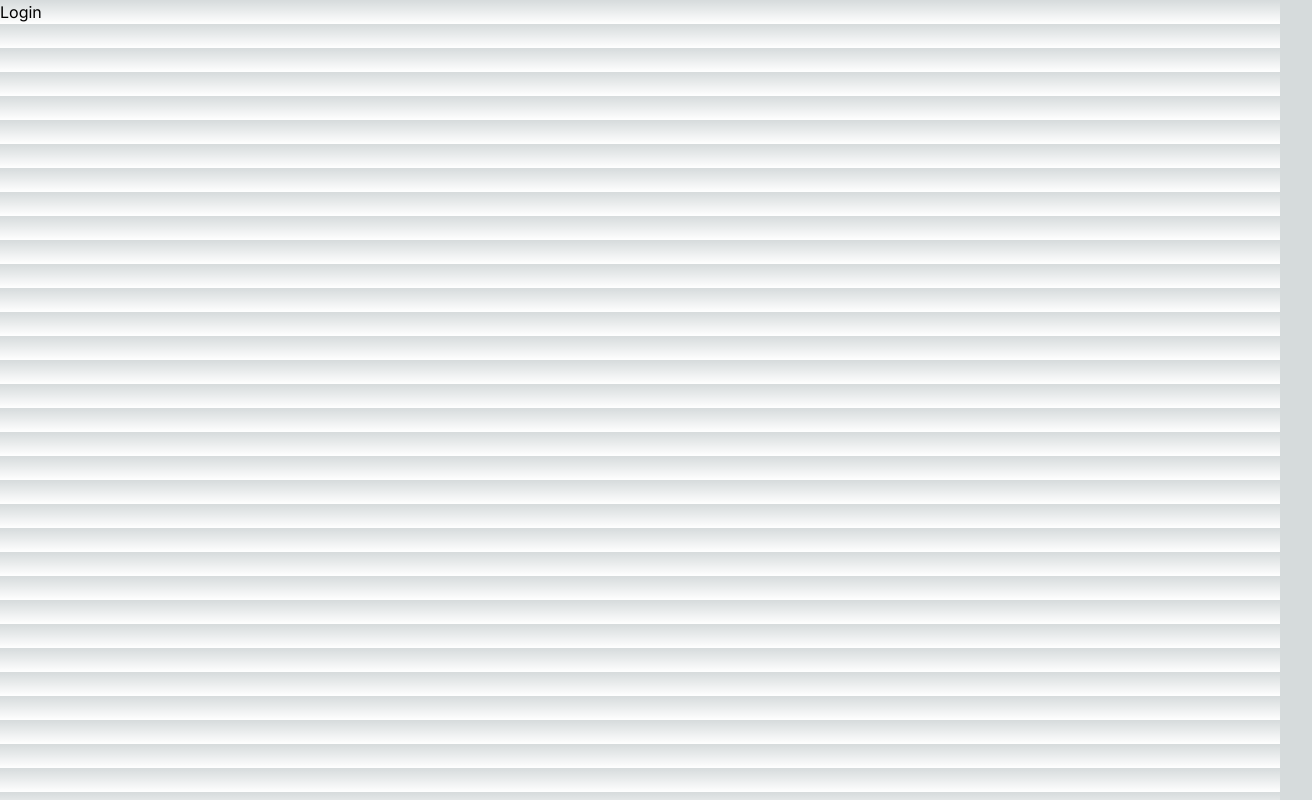
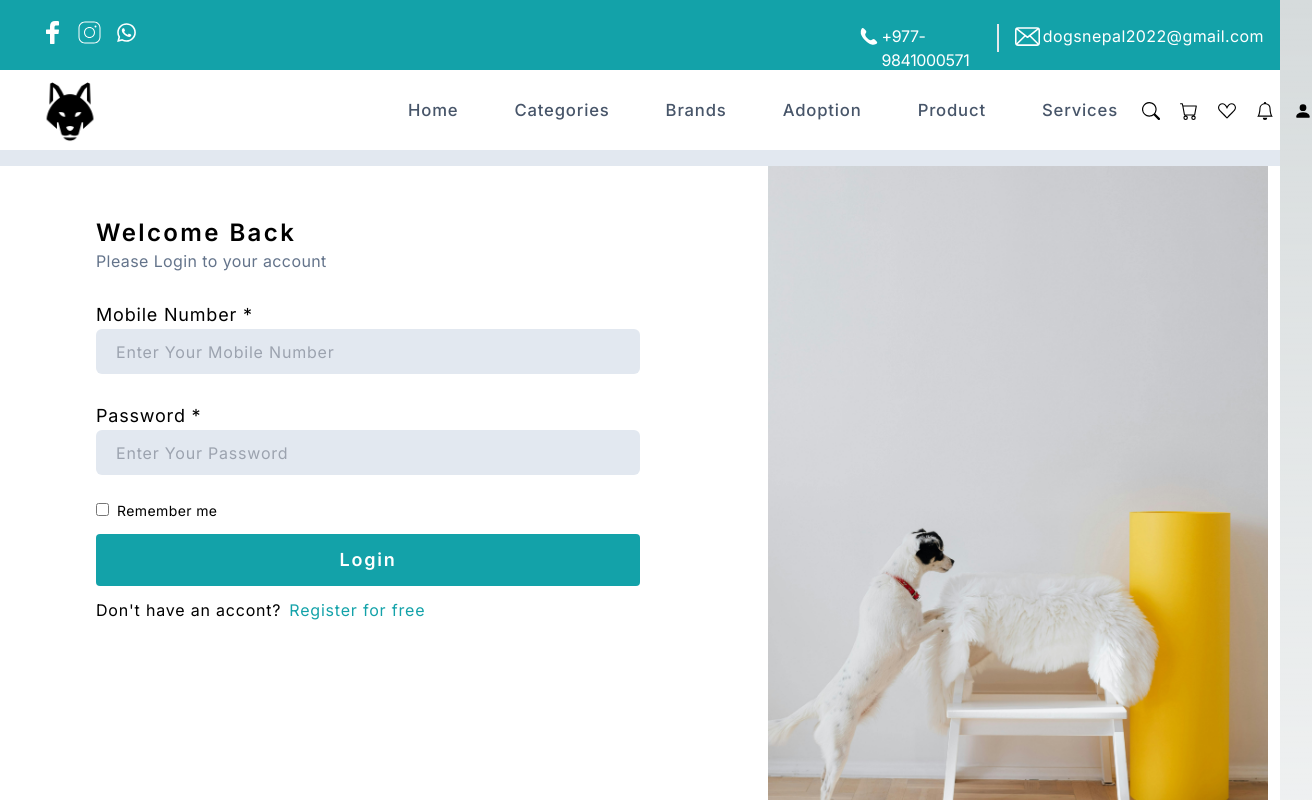
Before and after one commit to HarishBhatta/dogsapp, a Next.js app: page /login in a window 1280 px wide. Shown: the top 800 px of the page, 1312 px wide, since content can reach past the window. Built offline with nearby package versions, Linux system fonts and the light colour scheme.

Commit message:
Login page complete

```diff
--- a/src/app/login/page.jsx
+++ b/src/app/login/page.jsx
@@ -1,5 +1,52 @@
-export default function Login() {
+import Header from "../../components/Header";
+import NavBar from "../../components/navbar";
+import Image from "next/image";
+import img1 from "../../../public/dogregister.jpg";
+import Link from "next/link";
+import Footer from "../../components/Footer";
+
+export default function Login(){
     return(
-        <div className="">Login</div>
+        <div className="bg-slate-200 tracking-wider">
+            <Header />
+            <NavBar />
+            <div className="flex gap-32 bg-white mt-4">
+                <div className="w-1/2">
+                    <div className="pl-[15%] pt-[8%]">
+                        <h1 className="text-2xl antialiased tracking-widest  font-semibold ">Welcome Back</h1>
+                        <p className="text-slate-500 tracking-wide text-base">Please Login to your account</p>
+
+                        <h2 className="mt-7 text-lg">Mobile Number *</h2>
+                        <input className="bg-slate-200 border-none h-[45px] w-full pl-5 rounded-md outline-none" type="tel" id="fname" name="fname" placeholder="Enter Your Mobile Number"></input>
+                        <h2 className="mt-7 text-lg">Password *</h2>
+                        <input className="bg-slate-200 border-none h-[45px] pl-5 rounded-md outline-none w-full" type="password" id="fname" name="fname" placeholder="Enter Your Password"></input>
+                        <div className="tracking-wide">
+                            <input className="mt-7 text-lg" type="checkbox" id="scales" name="scales" />
+                            <label for="scales" className="text-sm pl-2 font-normal">Remember me
+                            </label>
+                        </div>
+                        <input type="submit" value="Login" className="bg-blue rounded py-3 px-10 hover:cursor-pointer mt-3 text-white text-lg font-semibold tracking-widest w-full" />
+                        <div className="flex gap-2 mt-3">
+                        <p className="">Don't have an accont?</p>
+                        <a href= "/register" className="text-blue">Register for free</a>
+                        </div>
+
+
+                    </div>
+
+                </div>
+                <div className="">
+                    <Image
+                    src={img1}
+                    alt="Dog photo"
+                    width= {500}
+                    height={500}
+                    className=""
+                    />
+                </div>
+            </div>
+            <Footer />
+        </div>
+
     );
 }
--- a/src/app/product/[id]/page.jsx
+++ b/src/app/product/[id]/page.jsx
@@ -19,7 +19,7 @@ export default function ProductDetails({params}) {
       src={product.image}
       alt="image"
       fill={true}
-      />
+      objectFit="contain"      />
       </div>
 
       <div className="w-1/2  pl-16 tracking-widest">
--- a/src/app/register/page.jsx
+++ b/src/app/register/page.jsx
@@ -16,20 +16,21 @@ export default function Register(){
                         <h1 className="text-2xl antialiased tracking-widest  font-semibold ">Get Started</h1>
                         <p className="text-slate-500 tracking-wide text-base">Lets be part of our community</p>
                         <h2 className="mt-7 text-lg">Full Name *</h2>
-                        <input className="bg-slate-200 border-none h-[45px] w-[420px] pl-5 rounded-md outline-none" type="text" id="fname" name="fname" placeholder="Enter Your Full Name" required></input>
+                        <input className="bg-slate-200 border-none h-[45px] w-full pl-5 rounded-md outline-none" type="text" id="fname" name="fname" placeholder="Enter Your Full Name" required></input>
                         <h2 className="mt-7 text-lg">Mobile Number *</h2>
-                        <input className="bg-slate-200 border-none h-[45px] w-[420px] pl-5 rounded-md outline-none" type="tel" id="fname" name="fname" placeholder="Enter Your Mobile Number"></input>
+                        <input className="bg-slate-200 border-none h-[45px] w-full pl-5 rounded-md outline-none" type="tel" id="fname" name="fname" placeholder="Enter Your Mobile Number"></input>
                         <h2 className="mt-7 text-lg">Password *</h2>
-                        <input className="bg-slate-200 border-none h-[45px] w-[420px] pl-5 rounded-md outline-none" type="password" id="fname" name="fname" placeholder="Enter Your Password"></input>
+                        <input className="bg-slate-200 border-none h-[45px] w-full pl-5 rounded-md outline-none" type="password" id="fname" name="fname" placeholder="Enter Your Password"></input>
                         <h2 className="mt-7 text-lg">Confirm Password *</h2>
-                        <input className="bg-slate-200 border-none h-[45px] w-[420px] pl-5 rounded-md outline-none" type="password" id="fname" name="fname" placeholder="Re-enter Your Password"></input>
+                        <input className="bg-slate-200 border-none h-[45px] w-full pl-5 rounded-md outline-none" type="password" id="fname" name="fname" placeholder="Re-enter Your Password"></input>
                         <div className="tracking-wider">
-                            <input className="mt-7 text-lg" type="checkbox" id="scales" name="scales" />
-                            <label for="scales" className="pl-5 text-sm font-medium">I agree to
+                            <input className="mt-5 h-5 w-5" type="checkbox" id="scales" name="scales" />
+                            <label for="scales" className="pl-2 text-sm font-medium">
+                                <p className="mb-[200px]">I agree to</p>
                             </label>
                             <a href="" className="text-blue text-base font-medium t"> terms and conditions</a>
                         </div>
-                        <input type="submit" value="Register Now" className="bg-blue rounded py-3 px-10 hover:cursor-pointer mt-7 text-white text-lg font-semibold tracking-widest" />
+                        <input type="submit" value="Register Now" className="bg-blue rounded py-3 px-10 hover:cursor-pointer mt-7 text-white text-lg font-semibold tracking-widest w-full" />
                         <div className="flex gap-2">
                         <p className="">Already have an accont?</p>
                         <a href= "/login" className="text-blue">Login</a>
--- a/src/components/Header.jsx
+++ b/src/components/Header.jsx
@@ -17,7 +17,7 @@ export default function Header() {
             <div className="mt-5 flex h-8 pt-1">
                 <div className="border-r-2 flex gap-[3px] pr-1">
                     <PhoneLogo />
-                    <p className="text-white  font-normal text-base tracking-tight">+977-9841000571</p>
+                    <p className="text-white  font-normal text-base tracking-tight pr-2">+977-9841000571</p>
                 </div>
                 <div className="pl-4 flex gap-[3px]">
                     <MailLogo />
```
